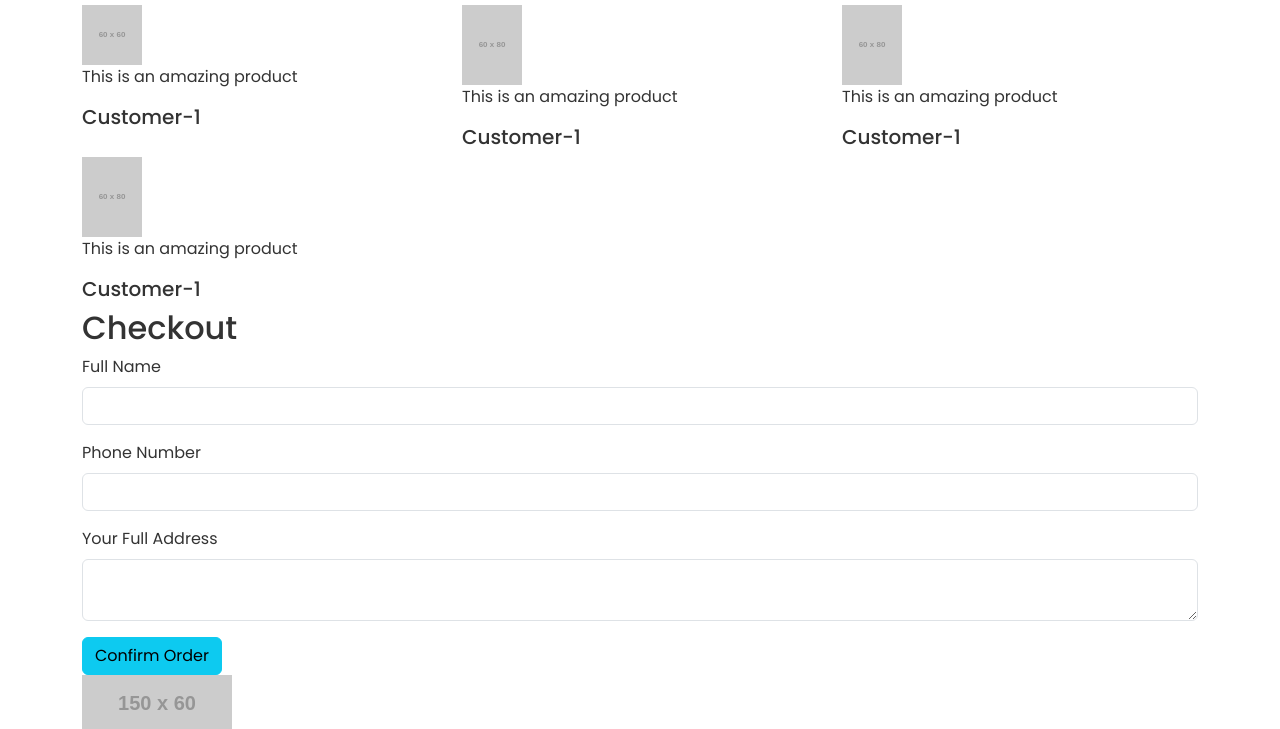
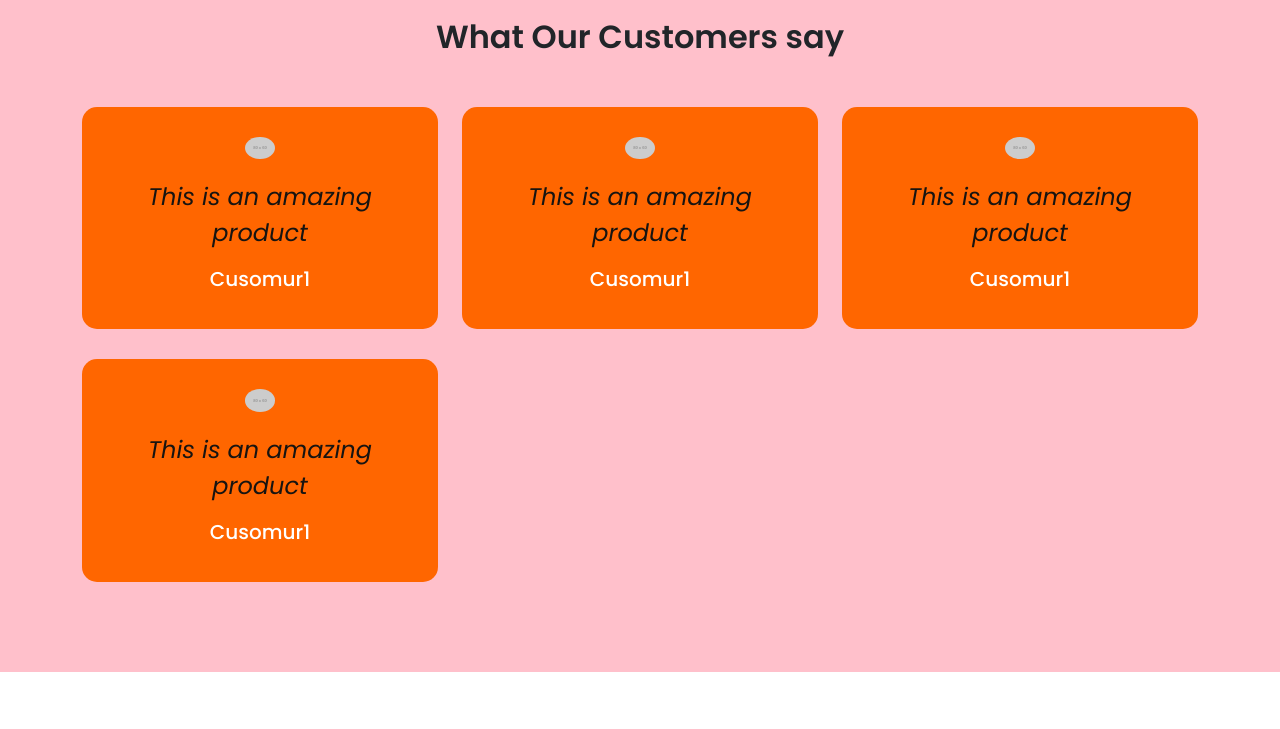
Before and after one commit to Bithi-84/Batch15-class-18, a plain HTML site: page index.html in a window 1280 px wide. Shown: the part 1280-2009 px from the top of the page. Drawn offline with nearby package versions, Linux system fonts and the light colour scheme; placeholder pictures from the web are drawn by us.

Commit message:
complete design

```diff
--- a/index.html
+++ b/index.html
@@ -15,7 +15,7 @@
         <div class="hero-content">
             <h1>Organic Dry Food</h1>
             <p>Be fit and healthy.Teast our organic food</p>
-            <a href="" class=" btn-primary-custom">Buy Now</a>
+            <a href="#checkout" class=" btn-primary-custom">Buy Now</a>
         </div>
     </header>
 
@@ -52,74 +52,76 @@
      </section>
 
      <!-- customer Review -->
-      <section>
-        <div class="container">
-            <h2>What Our Customers Say</h2>
-            <div class="row">
+      <section class="testimonial-section">
+
+          <div class="container">
+            <h2>What Our Customers say </h2>
+              <div class="row">
                 <div class="col-md-4">
-                    <div>
-                        <img src="https://placehold.co/60x60">
+                    <div class="testimonial">
+                        <img src="https://placehold.co/80x60">
                         <p>This is an amazing product</p>
-                        <h5>Customer-1</h5>
+                        <h5>Cusomur1</h5>
                     </div>
 
                 </div>
 
                 <div class="col-md-4">
-                    <div>
-                        <img src="https://placehold.co/60x80">
+                    <div class="testimonial">
+                        <img src="https://placehold.co/80x60">
                         <p>This is an amazing product</p>
-                        <h5>Customer-1</h5>
+                        <h5>Cusomur1</h5>
                     </div>
 
                 </div>
 
                 <div class="col-md-4">
-                    <div>
-                        <img src="https://placehold.co/60x80">
+                    <div class="testimonial">
+                        <img src="https://placehold.co/80x60">
                         <p>This is an amazing product</p>
-                        <h5>Customer-1</h5>
+                        <h5>Cusomur1</h5>
                     </div>
 
                 </div>
+
                 <div class="col-md-4">
-                    <div>
-                        <img src="https://placehold.co/60x80">
+                    <div class="testimonial">
+                        <img src="https://placehold.co/80x60">
                         <p>This is an amazing product</p>
-                        <h5>Customer-1</h5>
+                        <h5>Cusomur1</h5>
                     </div>
 
                 </div>
-            </div>
 
-        </div>
+              </div>
+          </div>
       </section>
       <!-- product checkout form -->
-       <section>
+       <section class="checkout-section" id="checkout">
         <div class="container">
             <h2>Checkout</h2>
-            <form action="" method="" enctype="multipart/form-data">
+            <form action="" class="checkout-form" method="" enctype="multipart/form-data">
                 <div class="mb-3">
                     <label for="name" class="form-label"> Full   Name</label>
-                    <input type="text" class="form-control" name="name" value="" id="name" required>
+                    <input type="text" class="form-control custom-input" name="name" value="" id="name" required>
                 </div>
 
                 <div class="mb-3">
                     <label for="phone" class="form-label">Phone Number</label>
-                    <input type="text" class="form-control" name="phone" value="" id="phone" required>
+                    <input type="text" class="form-control  custom-input" name="phone" value="" id="phone" required>
                 </div>
 
                 <div class="mb-3">
                     <label for="address" class="form-label">Your Full Address</label>
-                    <textarea class="form-control" name="address" value="" id="address" required></textarea>
+                    <textarea class="form-control  custom-input" name="address" value="" id="address" required></textarea>
                 </div>
-                <button type="submit" class="btn btn-info">Confirm Order</button>
+                <button type="submit" class="btn-custom">Confirm Order</button>
             </form>
 
         </div>
        </section>
        <!-- Footer -->
-        <footer>
+        <footer  class="footer">
             <div class="container">
                 <div class="footer-contant">
                     <div class="footer-logo">
@@ -127,13 +129,13 @@
 
                     </div>
                     <div class="social-icons">
-                        <a href="#"><i class="fa-brands fa-facebook-f"></i></a>
+                        <a href="#" class="fb"><i class="fa-brands fa-facebook-f"></i></a>
                         <a href="#"><i class="fa-brands fa-x-twitter"></i></a>
                         <a href="#"><i class="fa-brands fa-youtube"></i></a>
                     </div>
 
                 </div>
-
+                           <p class="text-center mt-3">&copy 2024 landing page.All Rights Reserved</p>
             </div>
         </footer>
 
--- a/style.css
+++ b/style.css
@@ -2,7 +2,7 @@
     margin: 0;
     padding: 0;
     font-family: "Poppins", sans-serif;
-    color: #333;
+
 
 }
 
@@ -102,3 +102,101 @@
     font-weight: 500;
     color: rgb(176, 18, 44);
 }
+
+.testimonial-section{
+    padding: 60px 0;
+    background-color: pink;
+    text-align: center;
+
+}
+
+.testimonial-section h2{
+    margin-bottom: 50px;
+    font-weight: 600;
+}
+
+.testimonial{
+    padding: 30px;
+    background-color: #ff6600;
+    margin-bottom: 30px;
+    border-radius: 15px;
+    color: #ffffff;
+
+}
+
+.testimonial img{
+    width: 30px;
+    border-radius: 50%;
+    margin-bottom: 20px;
+}
+
+.testimonial p{
+      font-size: 1.5rem;
+      font-style: italic;
+      color: rgb(23, 20, 17);
+}
+
+
+.checkout-section{
+    padding: 60px 0;
+
+}
+
+.checkout-section h2{
+    text-align: center;
+    margin-bottom: 50px;
+   font-weight: 600;
+}
+
+.checkout-form{
+
+    max-width: 600px;
+   margin:0 auto;
+   padding: 30px;
+   background-color: lightgreen;
+   box-shadow: 0 4px 20px;
+}
+
+..checkout-form .custom-input{
+    margin-bottom: 15px;
+    padding: 15px;
+    border-radius: 10px;
+}
+
+.btn-custom{
+    width: 100%;
+    background-color: lawngreen;
+    padding: 5px;
+    border-radius: 5px;
+    color: black;
+    font-weight: 600;
+}
+
+.footer{
+    padding: 60px 0;
+    background-color: rgb(33,30,30);
+    color: white;
+}
+
+.footer-contant{
+    display: flex;
+    justify-content: space-between;
+    align-items: center;
+    transition:color 0.5s ease;
+}
+.footer-logo{
+    width: 150px;
+}
+.social-icons a{
+    color: white;
+    font-size: 1.5rem;
+}
+
+.social-icons a:hover{
+    color: #ff6600;
+
+}
+
+.social-icons .fb{
+    color: blue;
+}
```
